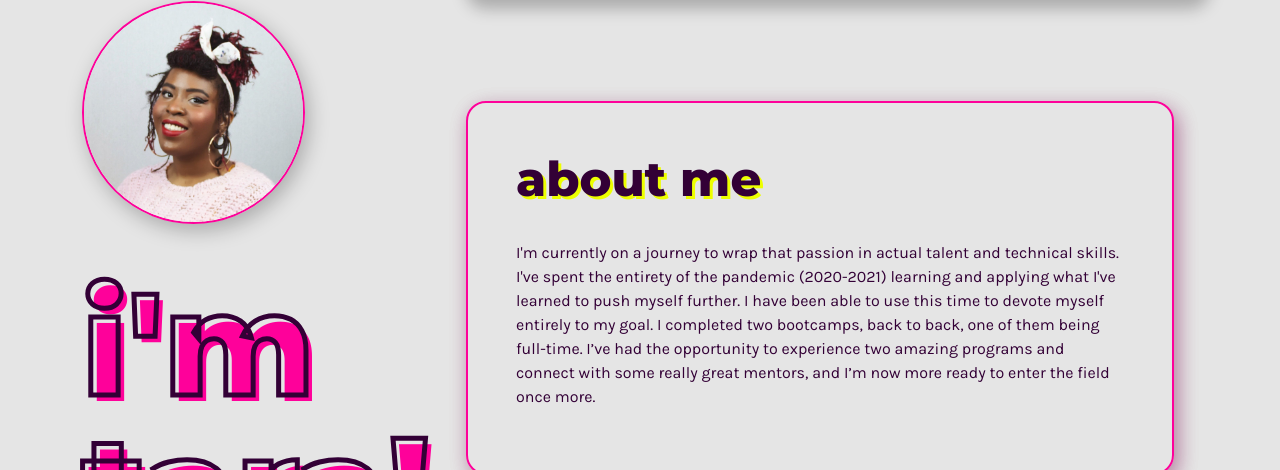
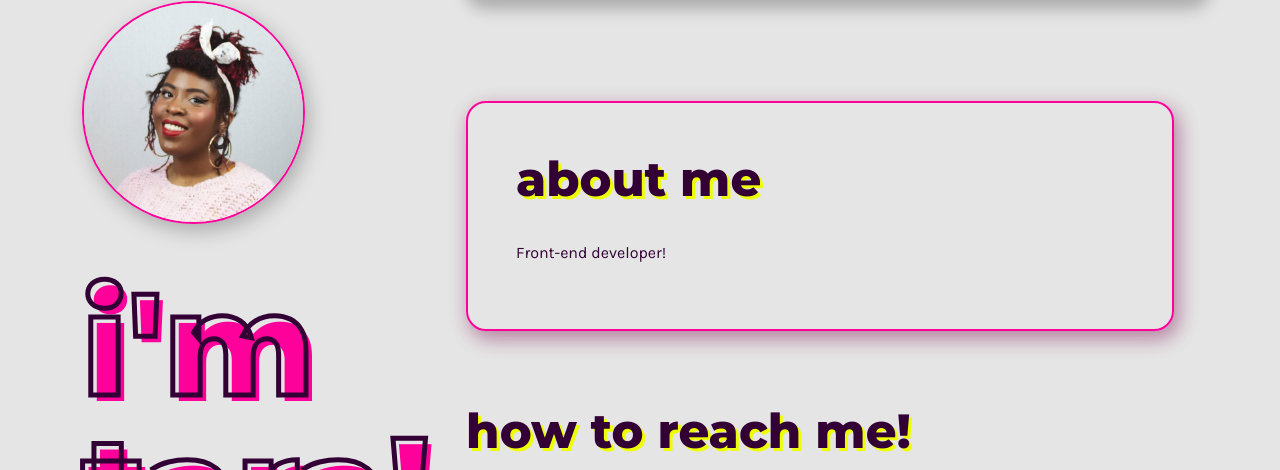
Before and after one commit to pixelpollux/taradunmore.com, a website: page index.html in a window 1280 px wide. Shown: the part 879-1349 px from the top of the page. Drawn offline with nearby package versions, Linux system fonts and the light colour scheme.

Commit message:
removing bullshit copy

```diff
--- a/index.html
+++ b/index.html
@@ -110,7 +110,7 @@
                                     I've been obsessed with tech for as long as I can remember. Growing up with a computer not connected to the internet, I taught myself HTML and CSS at 7. From then on, I’ve always had at least a passing knowledge of the world of tech, I read tech magazines and blogs, followed tech news. I just didn’t know where to go from where I was, or how to get there.
                                 </p> -->
                                 <p>
-                                    I'm currently on a journey to wrap that passion in actual talent and technical skills. I've spent the entirety of the pandemic (2020-2021) learning and applying what I've learned to push myself further. I have been able to use this time to devote myself entirely to my goal. I completed two bootcamps, back to back, one of them being full-time. I’ve had the opportunity to experience two amazing programs and connect with some really great mentors, and I’m now more ready to enter the field once more.
+                                    Front-end developer!
                                 </p>
                                 <!-- <button onclick="clickHideButton()" class="btn button_slide slide_right">
                                     Extended Bio
```
